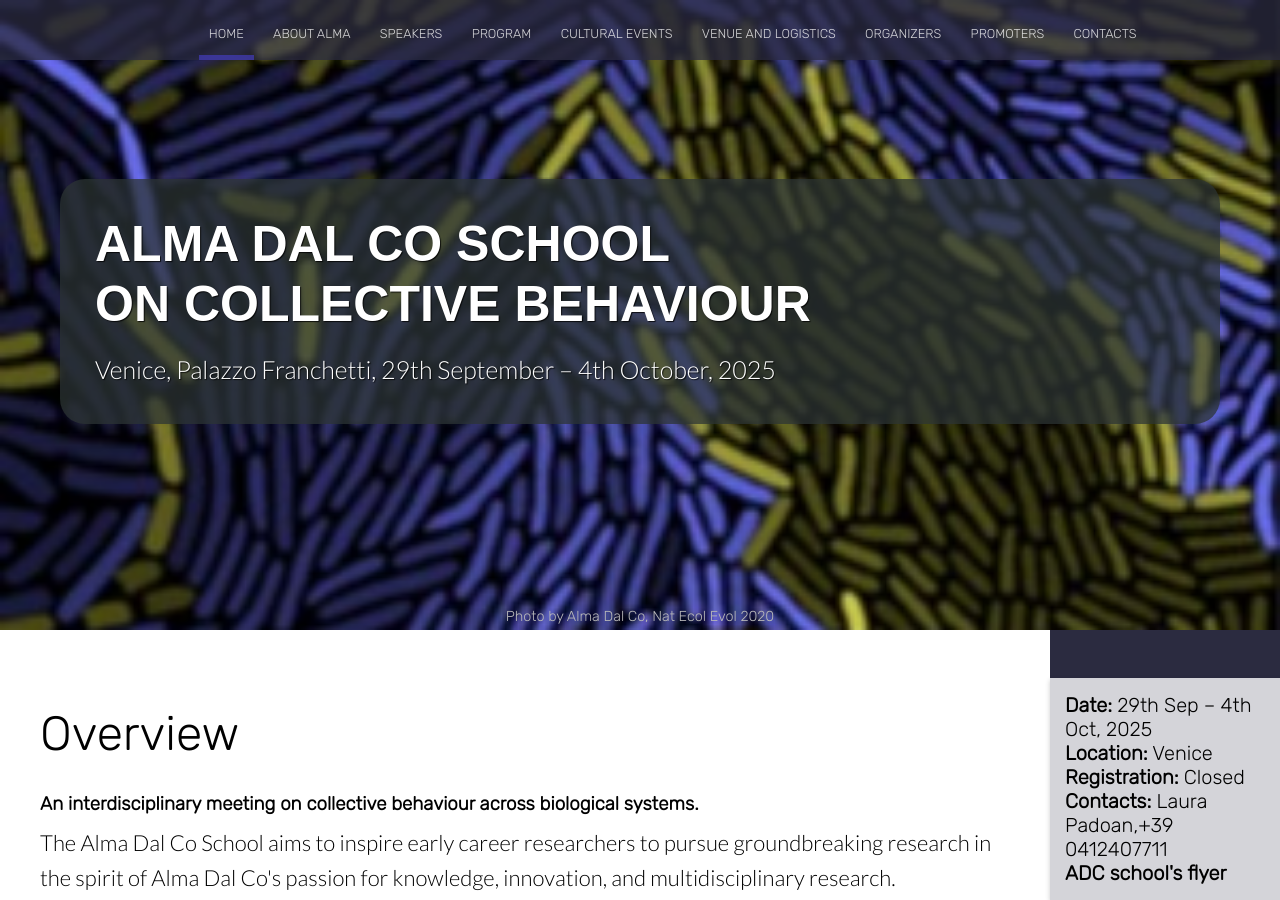
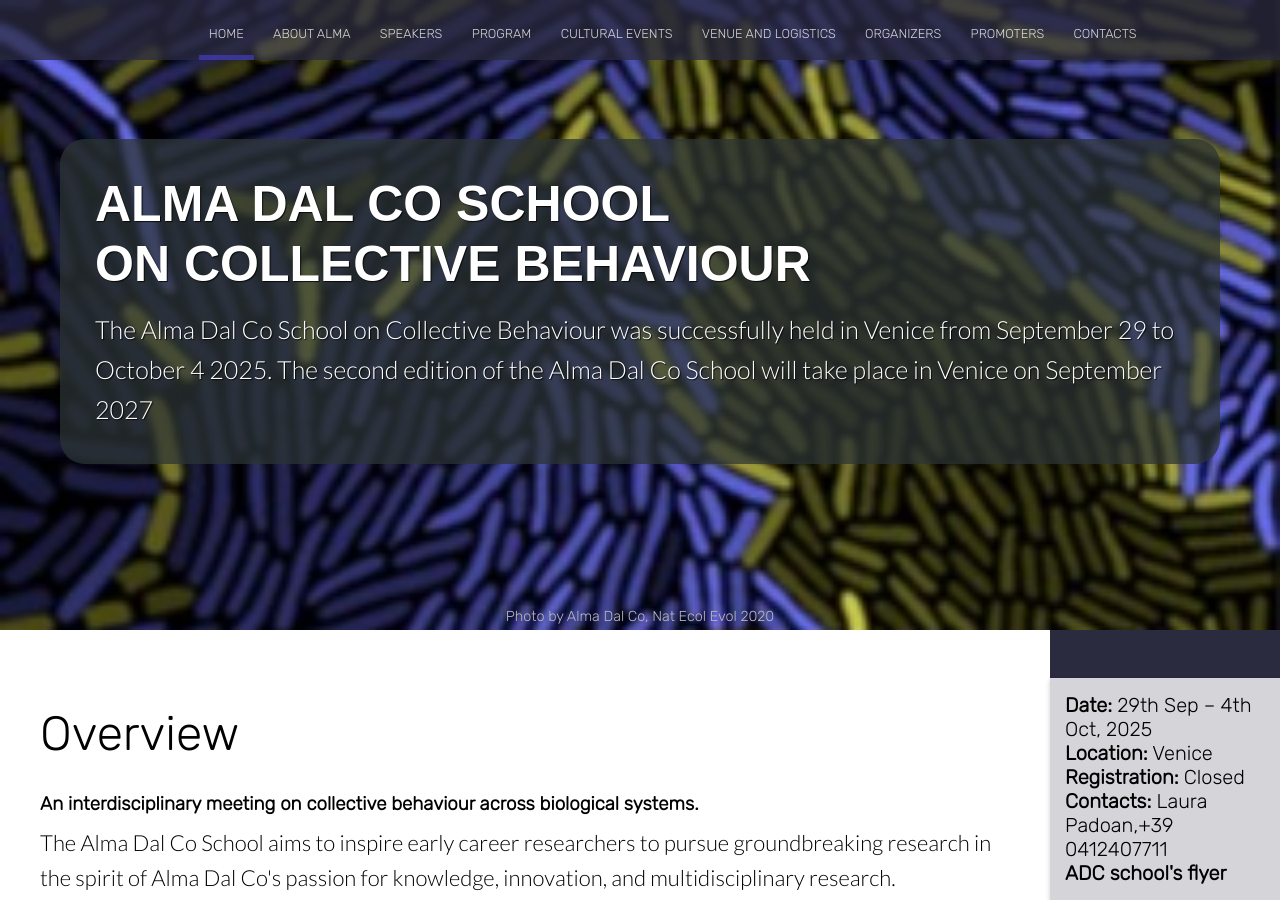
Before and after one commit to almadalcoschool/almadalcoschool.github.io, a Jekyll site: the page built from index.html, in a window 1280 px wide and 900 px high. Built offline with Jekyll 4.4.1, drawn with Linux system fonts in a browser that asks for light colours; nearby versions of some CDN libraries; the list of posts is cut into pages by our own code.

Commit message:
new subtitle

```diff
--- a/index.html
+++ b/index.html
@@ -175,7 +175,9 @@ image: /images/home/paper_natEcoEvol2020.jpg
                     Alma Dal Co School <br>
                     on Collective Behaviour
                 </h1>
-                <p class="subtext editable bold-large-text">Venice, Palazzo Franchetti, 29th September – 4th October, 2025</p>
+                <p class="subtext editable bold-large-text">The Alma Dal Co School on  Collective Behaviour was successfully held in Venice from September 29 to October 4 2025.
+The second edition of the Alma Dal Co School will take place in Venice on September 2027
+</p>
             </div>
         </div>
     </div>
```
